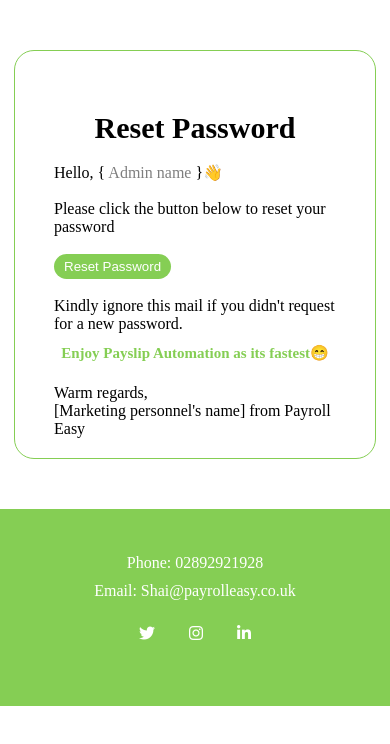
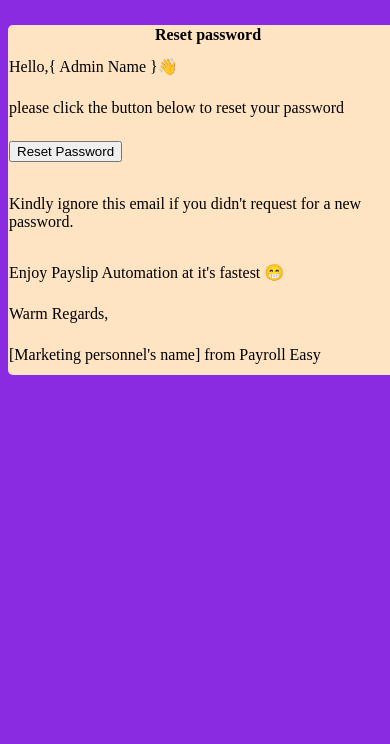
Before and after one commit to uty123/Email-Template, a plain HTML site: page index.html in a window 390 px wide. Drawn offline with Linux system fonts and the light colour scheme.

Commit message:
new changes

```diff
--- a/index.html
+++ b/index.html
@@ -4,59 +4,44 @@
     <meta charset="UTF-8" />
     <meta http-equiv="X-UA-Compatible" content="IE=edge" />
     <meta name="viewport" content="width=device-width, initial-scale=1.0" />
-    <script
-      src="https://kit.fontawesome.com/91a843f5d1.js"
-      crossorigin="anonymous"
-    ></script>
-    <meta name="description" content="This is a template of an email" />
-    <title>An Email Template</title>
-    <link rel="stylesheet" href="/src/style.css" />
+    <title>Document</title>
+    <link rel="stylesheet" type="text/css" media="screen" href="styling.css" />
   </head>
   <body>
-    <div class="email-template-container">
-      <h1>reset password</h1>
+    <table width="400" height="350" class="email-template">
+      <thead>
+        <tr>
+          <th colspan="3">Reset password</th>
+        </tr>
+      </thead>
 
-      <span class="email-content">
-        <span class="greeting">
-          Hello, { <span class="name">Admin name</span> }👋
-        </span>
-
-        <br />
-        <br />
-        Please click the button below to reset your password
-        <br />
-        <br />
-        <button>Reset Password</button>
-        <br />
-        <br />
-
-        Kindly ignore this mail if you didn't request for a new password.
-      </span>
-
-      <span class="special-text">
-        <strong> Enjoy Payslip Automation as its fastest😁 </strong></span
-      >
-      <span class="closing-remark email-content"
-        >Warm regards, <br />
-        [Marketing personnel's name] from Payroll Easy
-      </span>
-    </div>
-
-    <footer>
-      <span class="footer-text">
-        <span>Phone: 02892921928</span>
-
-        <div>
-          <a href="mailto:Shai@payrolleasy.co.uk"
-            >Email: Shai@payrolleasy.co.uk</a
-          >
-        </div>
-        <div class="icons">
-          <i class="fa-brands fa-twitter"></i>
-          <i class="fa-brands fa-instagram"></i>
-          <i class="fa-brands fa-linkedin-in"></i>
-        </div>
-      </span>
-    </footer>
+      <tbody>
+        <tr>
+          <td colspan="3">Hello,{ <span> Admin Name </span>}👋</td>
+        </tr>
+        <tr>
+          <td colspan="3">
+            please click the button below to reset your password
+          </td>
+        </tr>
+        <tr>
+          <td colspan="3"><button>Reset Password</button></td>
+        </tr>
+        <tr>
+          <td colspan="3">
+            Kindly ignore this email if you didn't request for a new password.
+          </td>
+        </tr>
+        <tr>
+          <td colspan="3">Enjoy Payslip Automation at it's fastest 😁</td>
+        </tr>
+        <tr>
+          <td colspan="3">Warm Regards,</td>
+        </tr>
+        <tr>
+          <td colspan="3">[Marketing personnel's name] from Payroll Easy</td>
+        </tr>
+      </tbody>
+    </table>
   </body>
 </html>
--- a/src/style.css
+++ /dev/null
@@ -1,154 +0,0 @@
-* {
-  padding: 0;
-  margin: 0;
-  box-sizing: 0;
-}
-
-:root {
-  --primary-color: #85ce54;
-}
-
-body {
-  margin-top: 50px;
-  margin-bottom: 0;
-  background-image: url("/images/picture.png");
-}
-
-h1 {
-  text-align: center;
-  padding-bottom: 15px;
-  text-transform: capitalize;
-}
-
-button {
-  padding: 10px 20px;
-  border-radius: 25px;
-  background: var(--primary-color);
-  color: white;
-  border: none;
-}
-
-footer {
-  border: 1px solid none;
-  background: var(--primary-color);
-  padding: 45px 0 30px;
-  margin-top: 50px;
-  text-align: center;
-  color: white;
-}
-
-footer i {
-  color: white;
-  padding: 15px;
-}
-footer a {
-  text-decoration: none;
-  color: white;
-}
-a {
-  padding-top: 20px;
-}
-
-.footer-text {
-  display: flex;
-  flex-direction: column;
-  gap: 10px;
-}
-.name {
-  opacity: 0.5;
-}
-.email-content {
-  position: relative;
-  left: 70px;
-}
-
-.email-template-container {
-  background: white;
-  border: 1px solid none;
-  border-radius: 20px;
-  max-width: 630px;
-  margin: 20px auto;
-  padding: 20px 0 90px 0;
-}
-.special-text {
-  color: var(--primary-color);
-  display: block;
-  text-align: center;
-  padding: 20px;
-  margin-top: 10px;
-}
-.closing-remark {
-  display: block;
-  margin-top: 90px;
-  margin-bottom: -70px;
-}
-@media (max-width: 960px) {
-  h1 {
-    font-size: 60px;
-    margin-bottom: 20px;
-    margin-top: 40px;
-  }
-  .special-text {
-    padding-bottom: 9px;
-  }
-  .closing-remark {
-    padding-top: 0;
-  }
-  .email-template-container {
-  }
-}
-@media (max-width: 560px) {
-  h1 {
-    font-size: 30px;
-    margin-bottom: 20px;
-    margin-top: 40px;
-  }
-  .email-template-container {
-    border-radius: 20px;
-    max-width: 320px;
-    padding: 20px 40px 20px 40px;
-  }
-  .email-content {
-    position: relative;
-    left: 20px;
-  }
-  .closing-remark {
-    margin-top: 0;
-    margin-bottom: 0;
-  }
-}
-@media (max-width: 395px) {
-  h1 {
-    font-size: 30px;
-    margin-bottom: 9px;
-    padding-bottom: 9px;
-  }
-  button {
-    padding: 5px 10px;
-  }
-  .email-template-container {
-    border-radius: 20px;
-    max-width: 300px;
-    padding: 20px 30px 20px;
-    border: 1px solid var(--primary-color);
-  }
-  .email-content {
-    position: relative;
-    left: 9px;
-  }
-  .special-text {
-    padding: 1px 0 2px 0;
-    font-size: 15px;
-  }
-  .closing-remark {
-    display: block;
-    margin-top: 20px;
-    margin-bottom: 0;
-  }
-  footer {
-    padding: 45px 0 50px;
-  }
-  body {
-    background-image: none;
-  }
-}
--- /dev/null
+++ b/src/styling.css
@@ -0,0 +1,11 @@
+body {
+  background-color: blueviolet;
+}
+
+.email-template {
+  border-collapse: collapse;
+  width: 25em;
+  background-color: bisque;
+  border-radius: 5px;
+  margin: 25px auto;
+}
```
